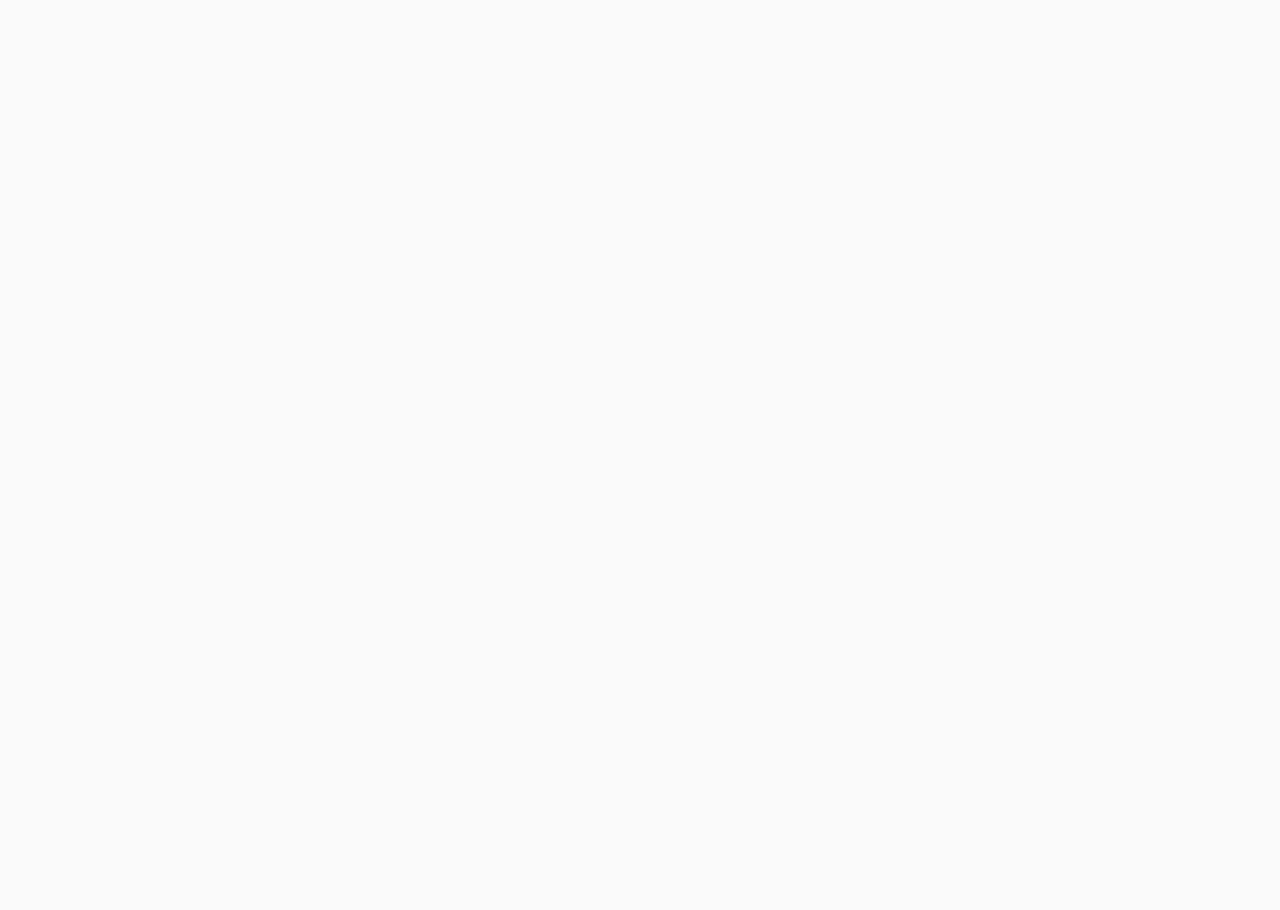
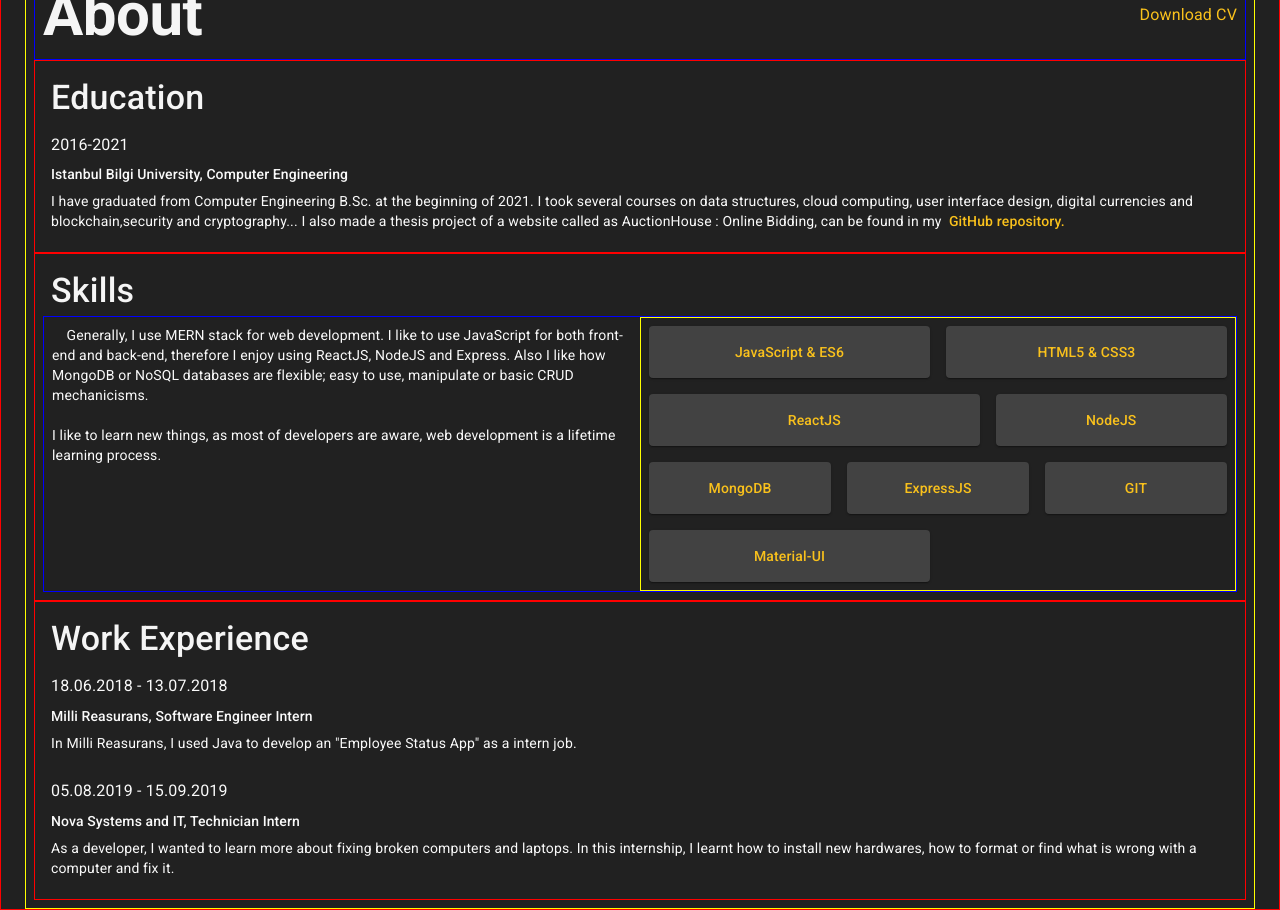
Before and after one commit to sbayrak/suatbayrak-portfolio-materialui, a React (Create React App) app: page / in a window 1280 px wide. Shown: the part 840-1750 px from the top of the page. Before the commit the page ends 801 px from the top, so only its background shows below. Built offline with nearby package versions, Linux system fonts and the light colour scheme.

Commit message:
About section is done

```diff
--- a/public/index.html
+++ b/public/index.html
@@ -21,6 +21,10 @@
       user's mobile device or desktop. See https://developers.google.com/web/fundamentals/web-app-manifest/
     -->
     <link rel="manifest" href="%PUBLIC_URL%/manifest.json" />
+    <link
+      rel="stylesheet"
+      href="https://fonts.googleapis.com/css?family=Roboto:300,400,500,700&display=swap"
+    />
     <!--
       Notice the use of %PUBLIC_URL% in the tags above.
       It will be replaced with the URL of the `public` folder during the build.
--- a/src/App.js
+++ b/src/App.js
@@ -2,6 +2,7 @@ import './App.css';
 import Navbar from './components/layout/Navbar';
 import { makeStyles } from '@material-ui/core/styles';
 import Home from './components/sections/Home';
+import About from './components/sections/About';
 
 const useStyles = makeStyles((theme) => ({
   bg: { backgroundColor: theme.palette.grey[900] },
@@ -13,6 +14,7 @@ const App = () => {
     <div className={`App ${classes.bg}`}>
       <Navbar></Navbar>
       <Home></Home>
+      <About></About>
     </div>
   );
 };
--- /dev/null
+++ b/src/components/sections/About.js
@@ -0,0 +1,278 @@
+import React, { Fragment } from 'react';
+import {
+  Container,
+  CssBaseline,
+  Grid,
+  Typography,
+  Link,
+  Paper,
+} from '@material-ui/core';
+
+import { makeStyles } from '@material-ui/core/styles';
+
+const useStyles = makeStyles((theme) => ({
+  aboutContainer: {
+    border: '1px solid red',
+  },
+  gridContainer: {
+    border: '1px solid yellow',
+    padding: theme.spacing(1),
+  },
+  gridItem: {
+    border: '1px solid blue',
+    padding: theme.spacing(1),
+  },
+  Typo1: {
+    fontWeight: theme.typography.fontWeightBold,
+    color: theme.palette.grey[100],
+  },
+  Link1: {
+    color: '#f9c11c',
+    fontSize: theme.spacing(2),
+  },
+  gridEdu: {
+    border: '1px solid red',
+    padding: theme.spacing(2),
+    textAlign: 'start',
+    flexDirection: 'column',
+    alignItems: 'flex-start',
+  },
+  Typo2: {
+    fontWeight: theme.typography.fontWeightMedium,
+    color: theme.palette.grey[100],
+  },
+  Typo3: {
+    color: theme.palette.grey[50],
+  },
+  gitLink: {
+    color: '#f9c11c',
+    fontWeight: theme.typography.fontWeightMedium,
+    textDecoration: 'none',
+    borderBottom: '1px solid #212121',
+    transition: '0.8s ease-in-out',
+    '&:hover': {
+      borderBottom: '1px solid #f9c11c',
+    },
+  },
+  gridSkill: {
+    width: '100%',
+  },
+  gridSkills: {
+    border: '1px solid blue',
+    justifyContent: 'space-between',
+    alignItems: 'flex-start',
+  },
+  mernImg: {
+    width: 500,
+    borderRadius: '5px',
+  },
+  papers: {
+    border: '1px solid yellow',
+  },
+  gridPaper: {
+    padding: theme.spacing(1),
+  },
+  paper: {
+    padding: theme.spacing(2),
+    textAlign: 'center',
+    fontWeight: theme.typography.fontWeightMedium,
+    backgroundColor: theme.palette.grey[800],
+    color: '#f9c11c',
+  },
+}));
+
+const About = () => {
+  const classes = useStyles();
+  return (
+    <Fragment>
+      <CssBaseline></CssBaseline>
+      <Container maxWidth='lg' className={classes.aboutContainer}>
+        <div id='#about'>
+          <Grid container className={classes.gridContainer}>
+            <Grid
+              container
+              item
+              xs={12}
+              justify='space-between'
+              alignItems='center'
+              className={classes.gridItem}
+            >
+              <Typography variant='h2' className={classes.Typo1}>
+                About
+              </Typography>
+              <Link
+                href='https://drive.google.com/file/d/1xpxKZNvMetVoSHOLADNefZ7W18xFW8p-/view'
+                rel='noreferrer'
+                target='_blank'
+                className={classes.Link1}
+              >
+                Download CV
+              </Link>
+            </Grid>
+            {/* ABOUT GRID ABOVE */}
+            <Grid
+              item
+              container
+              className={`${classes.gridItem}
+          ${classes.gridEdu}`}
+            >
+              <Typography variant='h4' className={classes.Typo2} gutterBottom>
+                Education
+              </Typography>
+              <Typography
+                variant='subtitle1'
+                className={classes.Typo3}
+                gutterBottom
+              >
+                2016-2021
+              </Typography>
+              <Typography
+                variant='subtitle2'
+                className={classes.Typo3}
+                gutterBottom
+              >
+                Istanbul Bilgi University, Computer Engineering
+              </Typography>
+              <Typography
+                variant='body2'
+                className={classes.Typo3}
+                gutterBottom
+              >
+                I have graduated from Computer Engineering B.Sc. at the
+                beginning of 2021. I took several courses on data structures,
+                cloud computing, user interface design, digital currencies and
+                blockchain,security and cryptography... I also made a thesis
+                project of a website called as AuctionHouse : Online Bidding,
+                can be found in my &nbsp;
+                <Link
+                  href='https://www.github.com/sbayrak'
+                  target='_blank'
+                  rel='noreferrer'
+                  className={classes.gitLink}
+                  style={{ textDecoration: 'none' }}
+                >
+                  GitHub repository.
+                </Link>
+              </Typography>
+            </Grid>
+            {/* EDUCATION GRID ABOVE */}
+
+            <Grid
+              item
+              className={`${classes.gridItem}
+          ${classes.gridEdu} ${classes.gridSkill}`}
+            >
+              <Typography variant='h4' className={classes.Typo2} gutterBottom>
+                Skills
+              </Typography>
+              <Grid container className={classes.gridSkills} spacing={2}>
+                <Grid item xs={12} sm={6}>
+                  <Typography variant='body2' className={classes.Typo3}>
+                    &nbsp; &nbsp; Generally, I use MERN stack for web
+                    development. I like to use JavaScript for both front-end and
+                    back-end, therefore I enjoy using ReactJS, NodeJS and
+                    Express. Also I like how MongoDB or NoSQL databases are
+                    flexible; easy to use, manipulate or basic CRUD
+                    mechanicisms. <br></br> <br></br>I like to learn new things,
+                    as most of developers are aware, web development is a
+                    lifetime learning process.
+                  </Typography>
+                </Grid>
+                <Grid container xs={12} sm={6} className={classes.papers}>
+                  <Grid item xs={6} className={classes.gridPaper}>
+                    <Paper className={classes.paper}>JavaScript & ES6</Paper>
+                  </Grid>
+                  <Grid item xs={6} className={classes.gridPaper}>
+                    <Paper className={classes.paper}>HTML5 & CSS3</Paper>
+                  </Grid>
+                  <Grid item xs={7} className={classes.gridPaper}>
+                    <Paper className={classes.paper}>ReactJS</Paper>
+                  </Grid>
+                  <Grid item xs={5} className={classes.gridPaper}>
+                    <Paper className={classes.paper}>NodeJS</Paper>
+                  </Grid>
+                  <Grid item xs={4} className={classes.gridPaper}>
+                    <Paper className={classes.paper}>MongoDB</Paper>
+                  </Grid>
+                  <Grid item xs={4} className={classes.gridPaper}>
+                    <Paper className={classes.paper}>ExpressJS</Paper>
+                  </Grid>
+                  <Grid item xs={4} className={classes.gridPaper}>
+                    <Paper className={classes.paper}>GIT</Paper>
+                  </Grid>
+                  <Grid item xs={6} className={classes.gridPaper}>
+                    <Paper className={classes.paper}>Material-UI</Paper>
+                  </Grid>
+                </Grid>
+              </Grid>
+            </Grid>
+            {/* Skills Grid ABOVE */}
+
+            <Grid
+              item
+              container
+              className={`${classes.gridItem}
+          ${classes.gridEdu}`}
+            >
+              <Typography variant='h4' className={classes.Typo2} gutterBottom>
+                Work Experience
+              </Typography>
+              <Typography
+                variant='subtitle1'
+                className={classes.Typo3}
+                gutterBottom
+              >
+                18.06.2018 - 13.07.2018
+              </Typography>
+              <Typography
+                variant='subtitle2'
+                className={classes.Typo3}
+                gutterBottom
+              >
+                Milli Reasurans, Software Engineer Intern
+              </Typography>
+              <Typography
+                variant='body2'
+                className={classes.Typo3}
+                gutterBottom
+              >
+                In Milli Reasurans, I used Java to develop an "Employee Status
+                App" as a intern job.
+              </Typography>
+              {/* <Typography gutterBottom></Typography> */}
+              <br></br>
+              <Typography
+                variant='subtitle1'
+                className={classes.Typo3}
+                gutterBottom
+              >
+                05.08.2019 - 15.09.2019
+              </Typography>
+              <Typography
+                variant='subtitle2'
+                className={classes.Typo3}
+                gutterBottom
+              >
+                Nova Systems and IT, Technician Intern
+              </Typography>
+              <Typography
+                variant='body2'
+                className={classes.Typo3}
+                gutterBottom
+              >
+                As a developer, I wanted to learn more about fixing broken
+                computers and laptops. In this internship, I learnt how to
+                install new hardwares, how to format or find what is wrong with
+                a computer and fix it.
+              </Typography>
+            </Grid>
+            {/* WORK EXPERIENCE GRID ABOVE */}
+          </Grid>
+        </div>
+        {/* WRAPPER GRID ABOVE */}
+      </Container>
+    </Fragment>
+  );
+};
+
+export default About;
--- a/src/components/sections/Home.js
+++ b/src/components/sections/Home.js
@@ -29,7 +29,6 @@ const useStyles = makeStyles((theme) => ({
     },
   },
   gridContainer: {
-    border: '1px solid yellow',
     height: '100vh',
     [theme.breakpoints.only('sm')]: {
       height: '90vh',
@@ -39,7 +38,6 @@ const useStyles = makeStyles((theme) => ({
     },
   },
   gridItem: {
-    border: '1px solid white',
     [theme.breakpoints.down('sm')]: {
       marginTop: theme.spacing(3),
     },
@@ -114,11 +112,7 @@ const useStyles = makeStyles((theme) => ({
       fontSize: '26px',
     },
   },
-  rightGridImg: {
-    border: '1px solid red',
-  },
   rightImg: {
-    border: '1px solid white',
     width: 512,
     [theme.breakpoints.down('md')]: {
       width: 350,
```
